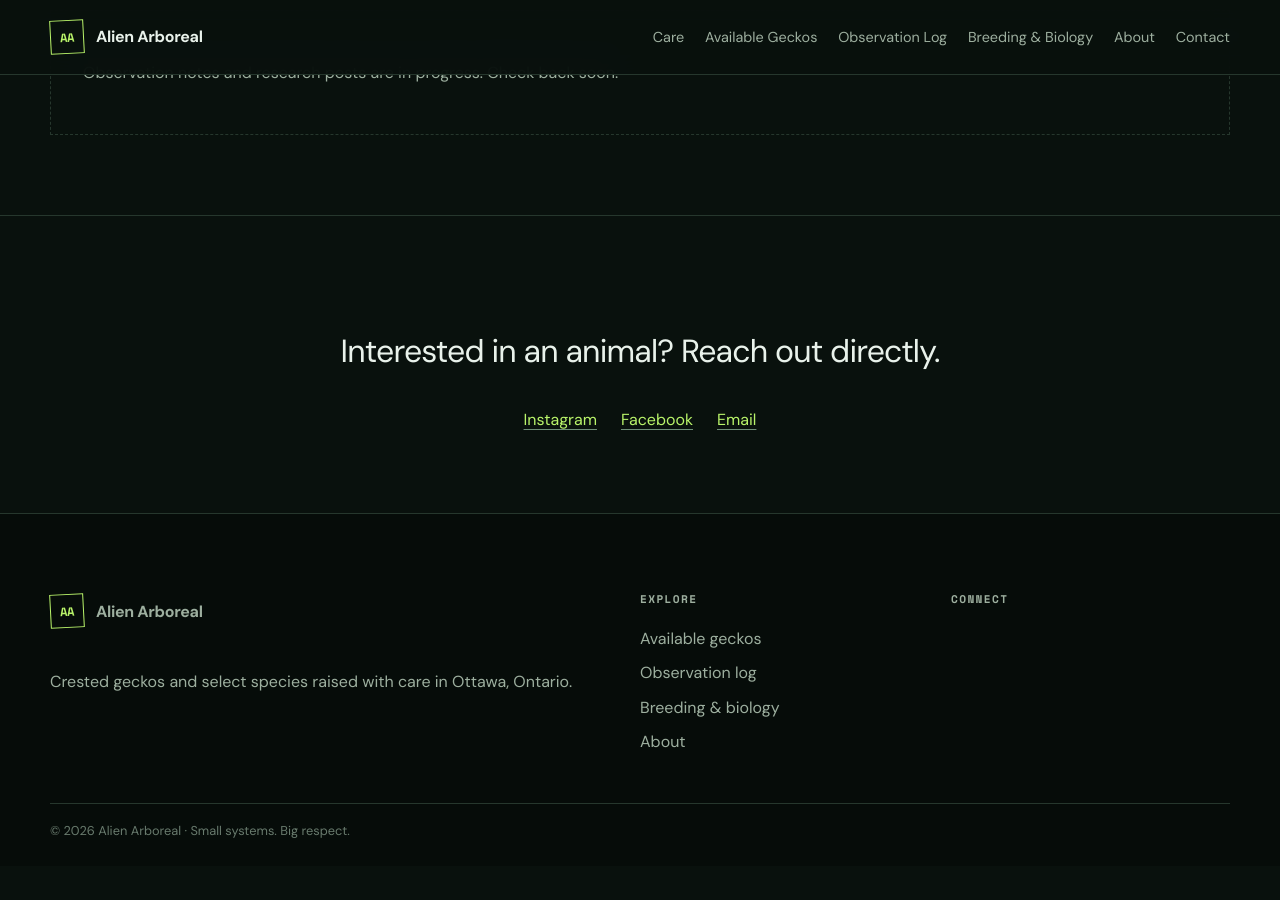
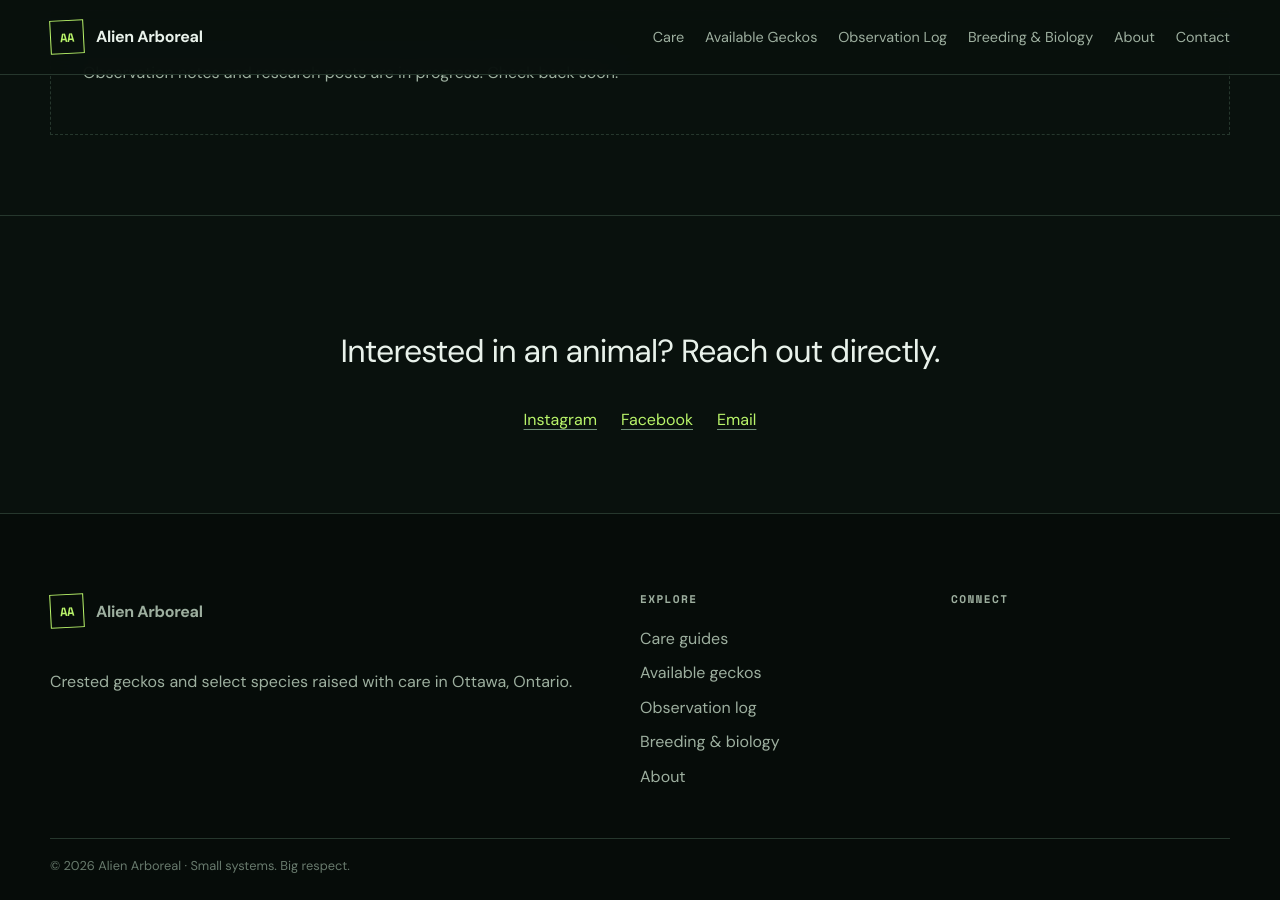
Before and after one commit to SavannahSidle/AlienArboreal, a Jekyll site: the page built from index.md, in a window 1280 px wide and 900 px high, scrolled down 1817 px. Built offline with Jekyll 4.4.1, drawn with Linux system fonts in a browser that asks for light colours; before the commit the page ends 2683 px from its top, so only the background shows below that.

Commit message:
Add Care navigation in _includes/footer.html

```diff
--- a/_includes/footer.html
+++ b/_includes/footer.html
@@ -1 +1 @@
-<footer class="site-footer"><div class="container footer-grid"><div><p class="brand footer-brand"><span class="brand-mark">AA</span><span>Alien Arboreal</span></p><p>Crested geckos and select species raised with care in Ottawa, Ontario.</p></div><div><p class="footer-label">Explore</p><a href="{{ '/available/' | relative_url }}">Available geckos</a><a href="{{ '/observations/' | relative_url }}">Observation log</a><a href="{{ '/breeding-biology/' | relative_url }}">Breeding &amp; biology</a><a href="{{ '/about/' | relative_url }}">About</a></div><div><p class="footer-label">Connect</p>{% unless site.instagram contains '[' %}<a href="{{ site.instagram }}">Instagram</a>{% endunless %}{% unless site.facebook contains '[' %}<a href="{{ site.facebook }}">Facebook</a>{% endunless %}{% unless site.email contains '[' %}<a href="mailto:{{ site.email }}">Email</a>{% endunless %}</div></div><div class="container footer-bottom">© {{ 'now' | date: '%Y' }} Alien Arboreal · Small systems. Big respect.</div></footer>
+<footer class="site-footer"><div class="container footer-grid"><div><p class="brand footer-brand"><span class="brand-mark">AA</span><span>Alien Arboreal</span></p><p>Crested geckos and select species raised with care in Ottawa, Ontario.</p></div><div><p class="footer-label">Explore</p><a href="{{ '/care/' | relative_url }}">Care guides</a><a href="{{ '/available/' | relative_url }}">Available geckos</a><a href="{{ '/observations/' | relative_url }}">Observation log</a><a href="{{ '/breeding-biology/' | relative_url }}">Breeding &amp; biology</a><a href="{{ '/about/' | relative_url }}">About</a></div><div><p class="footer-label">Connect</p>{% unless site.instagram contains '[' %}<a href="{{ site.instagram }}">Instagram</a>{% endunless %}{% unless site.facebook contains '[' %}<a href="{{ site.facebook }}">Facebook</a>{% endunless %}{% unless site.email contains '[' %}<a href="mailto:{{ site.email }}">Email</a>{% endunless %}</div></div><div class="container footer-bottom">© {{ 'now' | date: '%Y' }} Alien Arboreal · Small systems. Big respect.</div></footer>
```
